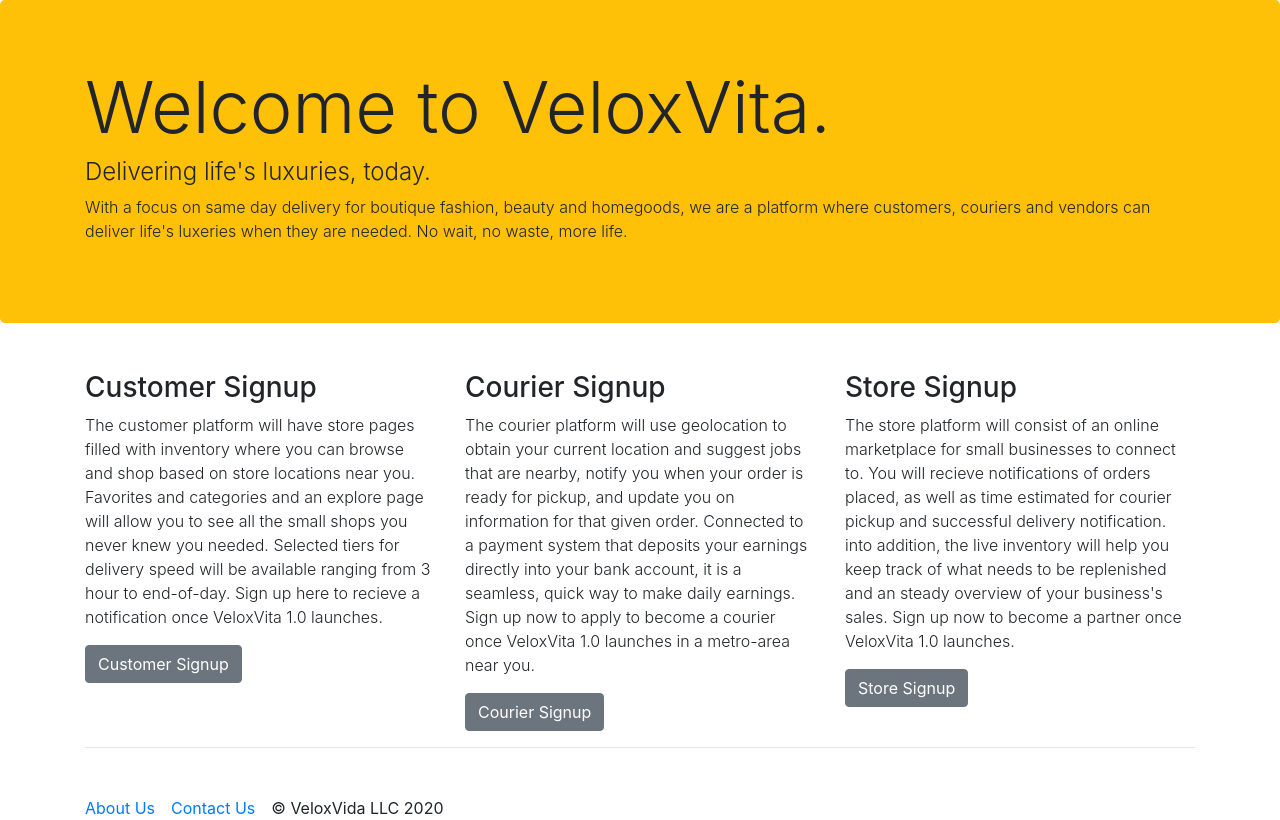
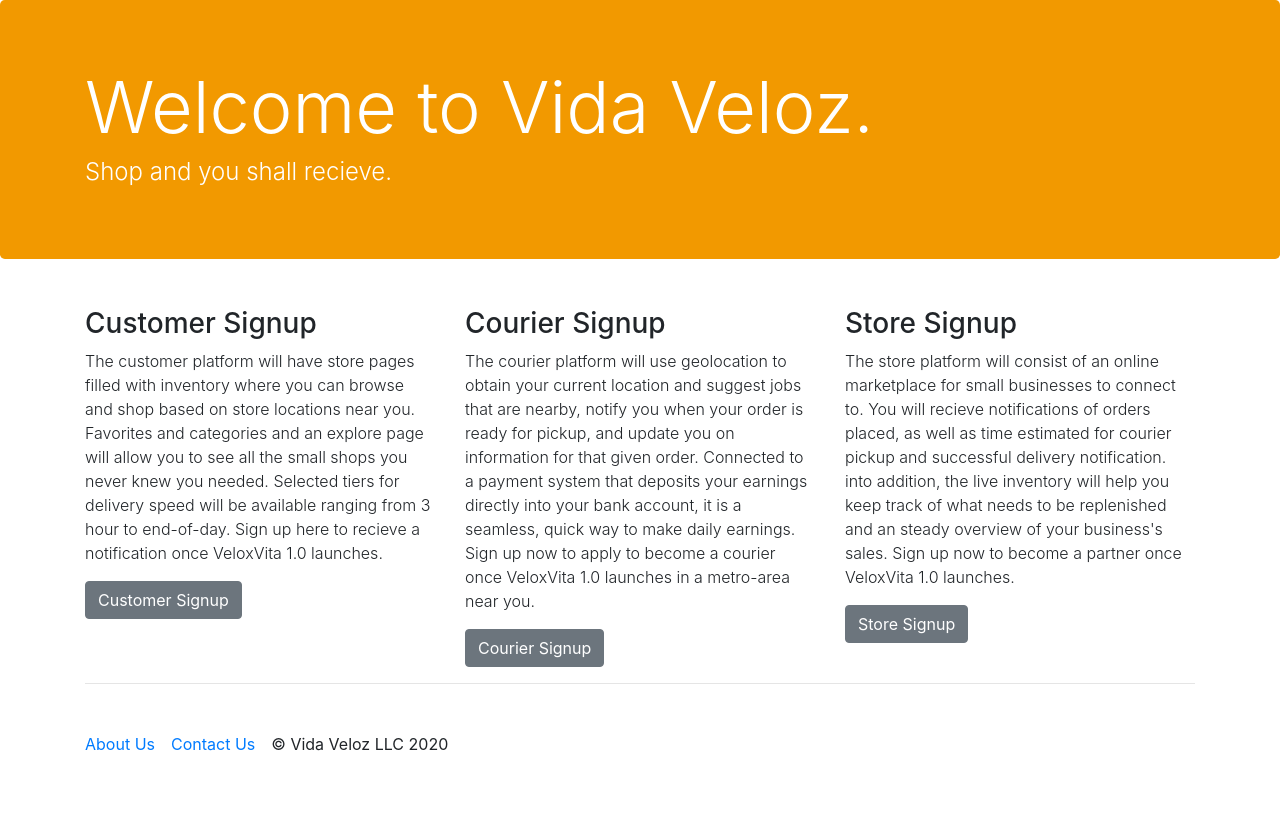
Before and after one commit to gsanchez13/delife, a React (Create React App) app: page / in a window 1280 px wide. Built offline with nearby package versions, Linux system fonts and the light colour scheme.

Commit message:
changes final name

```diff
--- a/src/App.js
+++ b/src/App.js
@@ -16,7 +16,7 @@ const App = () => {
       <footer className="container">
             <Link to="/about" className="active mr-3">About Us</Link>
             <Link to="/contact" className="active mr-3">Contact Us</Link>
-        © VeloxVida LLC 2020
+        © Vida Veloz LLC 2020
       </footer>
     </div>
   );
--- a/src/Components/Landing.jsx
+++ b/src/Components/Landing.jsx
@@ -5,11 +5,10 @@ const Landing = () => {
     return (
         <div>
             <main role="main">
-                <div className="jumbotron bg-warning">
+                <div className="jumbotron" style={{"backgroundColor": "#F29900", "color": "white"}}>
                     <div className="container">
-                        <h1 className="display-3">Welcome to VeloxVita. </h1>
-                        <h4 className="display-5 font-weight-light"> Delivering life's luxuries, today. </h4>
-                        <p className="font-weight-light">With a focus on same day delivery for boutique fashion, beauty and homegoods, we are a platform where customers, couriers and vendors can deliver life's luxeries when they are needed. No wait, no waste, more life.</p>
+                        <h1 className="display-3 mx-auto">Welcome to Vida Veloz. </h1>
+                        <h4 className="display-5 font-weight-light"> Shop and you shall recieve. </h4>
                     </div>
                 </div>
                 <div className="container mb-5">
```
